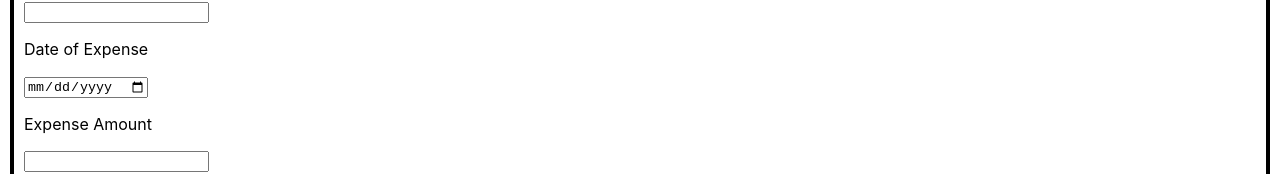
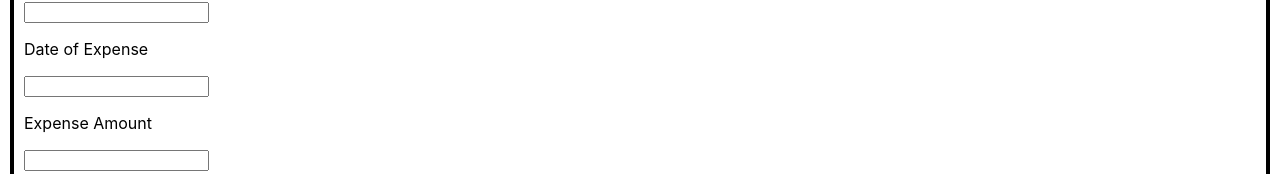
Before and after one commit to avik067/CRUD-expense-react-project, a React (Create React App) app: page / in a window 1280 px wide. Shown: the part 366-540 px from the top of the page. Built offline with nearby package versions, Linux system fonts and the light colour scheme; no server answers.

Commit message:
Edit Delete Done

```diff
--- a/src/components/Edit/index.js
+++ b/src/components/Edit/index.js
@@ -7,29 +7,62 @@ class Edit extends Component {
 
     constructor (props) {
         super(props)
-         const {details} = props
-         const {_id,name,date_of_expense ,category,amount  } = details
-        this.state = {formData:{},nm:name,cat:category,dt:date_of_expense,amt:amount}
+         const {putDetails,refreshPut} =props
+         const {_id,name,date_of_expense ,category,amount  } = putDetails
+        this.state = {formData:{},nm:name,id:_id,cat:category,dt:date_of_expense,amt:amount,sendDt:''}
 
     }
-    submitData = (event) => {
+    submitData = async (event) => {
       event.preventDefault()
-
+       const {nm,cat,sendDt,amt,id} = this.state
+      const jsonOb= {
+        name:nm ,
+        category:cat,
+        amount:amt ,
+        date_of_expense:sendDt,
+      }
+      const options = {
+        method: 'PUT',
+        headers: {
+            "Content-Type": "application/json"
+        },
+        body: JSON.stringify(jsonOb),
+      }
+     try{
+      const response = await fetch(`https://expense-api-roan.vercel.app/expense/${id}/`,options)
+      const data = await response.json()
+      console.log(data)
+     }
+     catch(e) {
+        console.log(e.status())
+     }
     }
 
-    changeName= () =>{
-
+    changeName= (event) =>{
+        const nameVal = event.target.value
+        console.log(nameVal)
+        this.setState({nm:nameVal})
     }
 
-    changeCategory = () => {
-
+    changeCategory = (event) => {
+        const catVal = event.target.value
+        console.log(catVal)
+        this.setState({cat:catVal})
     }
-    changeDate =() => {
-
+    changeDate =(event) => {
+        const date = event.target.value
+        console.log(date)
+        const  dateIso = new Date(date)
+        const dateVal=dateIso.toISOString()
+        const showDate= dateIso.toISOString().slice(0,10)
+        console.log(dateVal)
+        this.setState({dt:showDate,sendDt:dateVal})
     }
 
-    changeAmount = () =>{
-
+    changeAmount = (event) =>{
+        const amtVal = event.target.value
+        console.log(amtVal)
+        this.setState({amt:amtVal})
     }
 
     render() {
@@ -42,7 +75,7 @@ class Edit extends Component {
              <p>Category</p>
              <input type="text" onChange={this.changeCategory} value={cat}/>
              <p>Date of Expense</p>
-             <input type="date" onChange={this.changeDate} value={dt}/>
+             <input type="text"  onFocus={(e) => e.target.type = 'date'} onBlur={(e)=> e.target.type='text'} onChange={this.changeDate} value={dt}/>
              <p>Expense Amount</p>
              <input type="text" onChange={this.changeAmount} value={amt}/>
              <br />
--- a/src/components/MainPage/index.js
+++ b/src/components/MainPage/index.js
@@ -49,8 +49,8 @@ class MainPage extends Component {
       const  {arrayList} = this.state
 
       const editOb= arrayList.find(each => each._id === id )
-      console.log(editOb)
-      this.setState({showEdit:true,putOb:editOb})
+
+      this.setState(pre => ({...pre,showEdit:true,putOb:editOb}))
     }
 
     refreshPut = () =>{
@@ -60,6 +60,7 @@ class MainPage extends Component {
 
     render () {
               const {arrayList,isLoading,showEdit,putOb} = this.state
+
         return (
           <>
             <div className="main">
@@ -89,7 +90,7 @@ class MainPage extends Component {
 
                 </ul>
             </div>
-            {showEdit && <Edit refreshPut={this.putInDb} details={putOb} />}
+            {showEdit && <Edit putDetails={putOb} refreshPut={this.putInDb} key={putOb._id} />}
             </>
         )
     }
```
